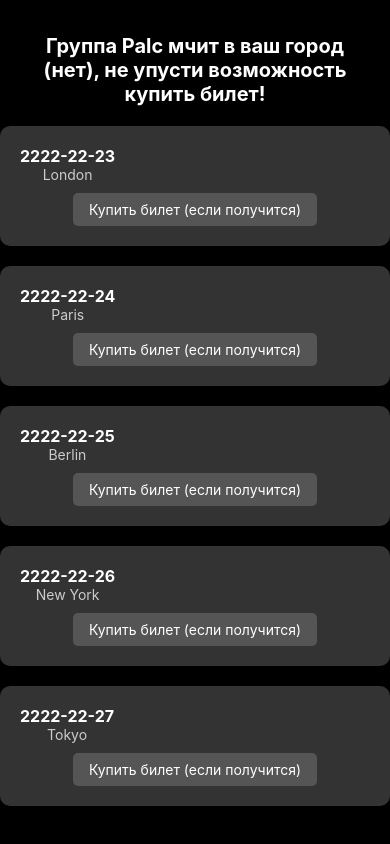
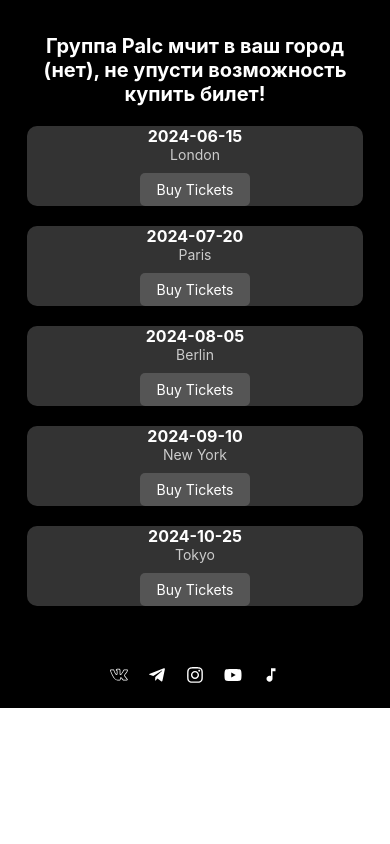
Before and after one commit to TsiNik2508/Palc, a React (Create React App) app in the folder palc-frontend/: page / in a window 390 px wide. Shown: the part 5335-6179 px from the top of the page. After the commit the page ends 6043 px from the top, so only its background shows below. Built offline with nearby package versions, Linux system fonts and the light colour scheme; a web font is replaced by a local one.

Commit message:
footer section

```diff
--- a/palc-frontend/package.json
+++ b/palc-frontend/package.json
@@ -23,7 +23,8 @@
     "start": "react-scripts start",
     "build": "react-scripts build",
     "test": "react-scripts test",
-    "eject": "react-scripts eject"
+    "eject": "react-scripts eject",
+    "deploy": "gh-pages -d build"
   },
   "eslintConfig": {
     "extends": [
@@ -42,5 +43,8 @@
       "last 1 firefox version",
       "last 1 safari version"
     ]
+  },
+  "devDependencies": {
+    "gh-pages": "^6.1.1"
   }
 }
--- a/palc-frontend/src/App.js
+++ b/palc-frontend/src/App.js
@@ -1,6 +1,7 @@
 import React from 'react';
 import { BrowserRouter as Router, Route, Routes } from 'react-router-dom';
 import Header from '../src/components/Header/Header.js';
+import Footer from '../src/components/Footer/Footer.js';
 import './styles/App.css';
 import LogoSection from '../src/components/LogoSection/LogoSection.js';
 import AlbumCardsSection from '../src/components/AlbumCardsSection/AlbumCardsSection.js';
@@ -20,6 +21,7 @@ function App() {
             <Route path="/gallery" element={<GalleryPage />} />
           </Routes>
         </main>
+        <Footer />
       </div>
     </Router>
   );
--- a/palc-frontend/src/components/Footer/Footer.css
+++ b/palc-frontend/src/components/Footer/Footer.css
@@ -0,0 +1,35 @@
+.footer {
+  background-color: #000;
+  color: #fff;
+  padding: 20px 0;
+  text-align: center;
+}
+
+.footer__social {
+  display: flex;
+  justify-content: center;
+  gap: 20px;
+}
+
+.footer__social a {
+  color: #fff;
+  font-size: 24px;
+  transition: color 0.3s;
+}
+
+.footer__social a:hover {
+  color: #777;
+}
+
+/* Адаптивные стили */
+@media (max-width: 768px) {
+  .footer__social a {
+    font-size: 20px;
+  }
+}
+
+@media (max-width: 480px) {
+  .footer__social a {
+    font-size: 18px;
+  }
+}
--- a/palc-frontend/src/components/Footer/Footer.js
+++ b/palc-frontend/src/components/Footer/Footer.js
@@ -0,0 +1,21 @@
+import React from 'react';
+import './Footer.css';
+import { FaTelegramPlane, FaInstagram, FaYoutube } from 'react-icons/fa';
+import { SlSocialVkontakte } from 'react-icons/sl';
+import { IoMdMusicalNote } from 'react-icons/io';
+
+const Footer = () => {
+  return (
+    <footer className="footer">
+      <div className="footer__social">
+        <a href="https://vk.com/palcband" target="_blank" rel="noopener noreferrer"><SlSocialVkontakte /></a>
+        <a href="https://t.me/palcband" target="_blank" rel="noopener noreferrer"><FaTelegramPlane /></a>
+        <a href="https://www.instagram.com/_palc/" target="_blank" rel="noopener noreferrer"><FaInstagram /></a>
+        <a href="https://www.youtube.com/@PALCeva" target="_blank" rel="noopener noreferrer"><FaYoutube /></a>
+        <a href="https://band.link/snovaosen" target="_blank" rel="noopener noreferrer"><IoMdMusicalNote /></a>
+      </div>
+    </footer>
+  );
+};
+
+export default Footer;
--- a/palc-frontend/src/components/ToursSection/ToursSection.css
+++ b/palc-frontend/src/components/ToursSection/ToursSection.css
@@ -13,8 +13,8 @@
 .tours-container {
   display: flex;
   flex-direction: column;
-  align-items: center;
   gap: 20px;
+  padding: 0 10%;
 }
 
 .tour-card {
@@ -22,7 +22,6 @@
   padding: 20px;
   border-radius: 10px;
   width: 100%;
-  max-width: 600px;
   display: flex;
   justify-content: space-between;
   align-items: center;
@@ -56,10 +55,16 @@
   background-color: #777;
 }
 
-@media (max-width: 768px) {
+/* Адаптивные стили */
+@media (max-width: 1024px) {
+  .tours-container {
+    margin: 0 auto;
+  }
+
   .tour-card {
     flex-direction: column;
-    align-items: flex-start;
+    align-items: center;
+    text-align: center;
   }
 
   .tour-link {
@@ -68,7 +73,7 @@
   }
 }
 
-@media (max-width: 480px) {
+@media (max-width: 768px) {
   .tours-header {
     font-size: 20px;
   }
@@ -86,3 +91,14 @@
     padding: 8px 16px;
   }
 }
+
+@media (max-width: 480px) {
+  .tours-container {
+    padding: 0 2%;
+  }
+
+  .tour-card {
+    padding: 0;
+  }
+
+}
--- a/palc-frontend/src/components/ToursSection/ToursSection.js
+++ b/palc-frontend/src/components/ToursSection/ToursSection.js
@@ -3,11 +3,11 @@ import './ToursSection.css';
 
 const ToursSection = () => {
   const tours = [
-    { id: 1, date: '2222-22-23', city: 'London', link: '/buy-tickets' },
-    { id: 2, date: '2222-22-24', city: 'Paris', link: '/buy-tickets' },
-    { id: 3, date: '2222-22-25', city: 'Berlin', link: '/buy-tickets' },
-    { id: 4, date: '2222-22-26', city: 'New York', link: '/buy-tickets' },
-    { id: 5, date: '2222-22-27', city: 'Tokyo', link: '/buy-tickets' },
+    { id: 1, date: '2024-06-15', city: 'London', link: '/buy-tickets' },
+    { id: 2, date: '2024-07-20', city: 'Paris', link: '/buy-tickets' },
+    { id: 3, date: '2024-08-05', city: 'Berlin', link: '/buy-tickets' },
+    { id: 4, date: '2024-09-10', city: 'New York', link: '/buy-tickets' },
+    { id: 5, date: '2024-10-25', city: 'Tokyo', link: '/buy-tickets' },
   ];
 
   return (
@@ -20,7 +20,7 @@ const ToursSection = () => {
               <span className="tour-date">{tour.date}</span>
               <span className="tour-city">{tour.city}</span>
             </div>
-            <a href={tour.link} className="tour-link">Купить билет (если получится)</a>
+            <a href={tour.link} className="tour-link">Buy Tickets</a>
           </div>
         ))}
       </div>
```
Also changed, not shown: 1 other file (tests, documents, lock files or other folders).
